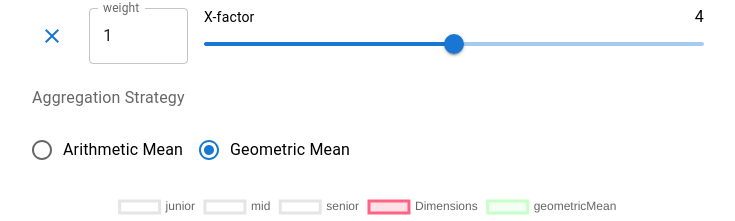
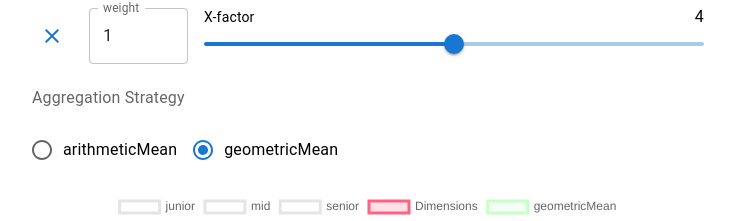
Before and after one commit to beaunus/beaunus.com, a Next.js app: page /blog/radar in a window 1280 px wide. Shown: the part 1056-1277 px from the top of the page, without its empty margins (272-1007 px from the left). Built offline with nearby package versions, Linux system fonts and the light colour scheme; no server answers.

Commit message:
refactor: simplify aggregationStrategies

```diff
--- a/pages/blog/radar.tsx
+++ b/pages/blog/radar.tsx
@@ -16,9 +16,12 @@ import { Segment } from "../../components/Segment";
 import { SliderWithLabels } from "../../components/SliderWithLabels";
 import { arithmeticMean, geometricMean } from "../../utils/mean";
 
-type ColorName = `rgb(${number}, ${number}, ${number}, ${number})`;
+type AggregationStrategies = Record<string, (numbers: number[]) => number>;
 
-type AggregationStrategy = "arithmeticMean" | "geometricMean";
+const AGGREGATION_STRATEGIES: AggregationStrategies = {
+  arithmeticMean,
+  geometricMean,
+};
 
 const DEFAULT_DIMENSIONS: Record<string, { value: number; weight: number }> = {
   /* eslint-disable @typescript-eslint/naming-convention, sort-keys */
@@ -65,8 +68,8 @@ const Radar: NextPage = () => {
   const [shouldShowLevels, setShouldShowLevels] = React.useState(true);
   const [pendingDimensionName, setPendingDimensionName] =
     React.useState<string>("");
-  const [aggregationStrategy, setAggregationStrategy] =
-    React.useState<AggregationStrategy>("geometricMean");
+  const [aggregationStrategyName, setAggregationStrategyName] =
+    React.useState<string>("geometricMean");
 
   const radarChartRef = React.useRef<HTMLCanvasElement>(null);
 
@@ -74,21 +77,6 @@ const Radar: NextPage = () => {
     const valuesAccordingToWeights = Object.values(dimensions).flatMap(
       ({ value, weight }) => Array.from({ length: weight }, () => value)
     );
-    const aggregationStrategies: Record<
-      string,
-      { colorBackground: ColorName; colorForeground: ColorName; value: number }
-    > = {
-      arithmeticMean: {
-        colorBackground: "rgb(200, 200, 255, 0.2)",
-        colorForeground: "rgb(200, 200, 255, 1)",
-        value: arithmeticMean(valuesAccordingToWeights),
-      },
-      geometricMean: {
-        colorBackground: "rgb(200, 255, 200, 0.2)",
-        colorForeground: "rgb(200, 255, 200, 1)",
-        value: geometricMean(valuesAccordingToWeights),
-      },
-    };
 
     if (radarChartRef.current) {
       const radarChart = new ChartJS(radarChartRef.current, {
@@ -107,19 +95,21 @@ const Radar: NextPage = () => {
               data: Object.values(dimensions).map(({ value }) => value),
               label: "Dimensions",
             },
-            ...Object.entries(aggregationStrategies)
-              .filter(([name]) => name === aggregationStrategy)
-              .map(([name, { colorBackground, colorForeground, value }]) => ({
-                backgroundColor: colorBackground,
-                borderColor: colorForeground,
-                data: Array.from(Object.keys(dimensions), () => value),
+            {
+              backgroundColor: "rgb(200, 255, 200, 0.2)",
+              borderColor: "rgb(200, 255, 200, 1)",
+              data: Array.from(Object.keys(dimensions), () =>
+                AGGREGATION_STRATEGIES[aggregationStrategyName](
+                  valuesAccordingToWeights
+                )
+              ),
               fill: true,
-                label: name,
-                pointBackgroundColor: colorForeground,
+              label: aggregationStrategyName,
+              pointBackgroundColor: "rgb(200, 255, 200, 1)",
               pointBorderColor: "#fff",
               pointHoverBackgroundColor: "#fff",
-                pointHoverBorderColor: colorForeground,
-              })),
+              pointHoverBorderColor: "rgb(200, 255, 200, 1)",
+            },
           ],
           labels: Object.keys(dimensions),
         },
@@ -136,7 +126,7 @@ const Radar: NextPage = () => {
         radarChart.destroy();
       };
     }
-  }, [aggregationStrategy, dimensions, shouldShowLevels]);
+  }, [aggregationStrategyName, dimensions, shouldShowLevels]);
 
   return (
     <>
@@ -256,21 +246,19 @@ const Radar: NextPage = () => {
               aria-labelledby="aggregation-strategy"
               name="aggregation-strategy-group"
               onChange={(_event, newValue) => {
-                setAggregationStrategy(newValue as AggregationStrategy);
+                setAggregationStrategyName(newValue);
               }}
               row
-              value={aggregationStrategy}
+              value={aggregationStrategyName}
             >
+              {Object.keys(AGGREGATION_STRATEGIES).map((name) => (
                 <FormControlLabel
                   control={<Radio />}
-                label="Arithmetic Mean"
-                value="arithmeticMean"
+                  key={name}
+                  label={name}
+                  value={name}
                 />
-              <FormControlLabel
-                control={<Radio />}
-                label="Geometric Mean"
-                value="geometricMean"
-              />
+              ))}
             </RadioGroup>
             <canvas className="max-h-screen" ref={radarChartRef} />
           </div>
```
Lines whose indentation alone changed are shown as unchanged.
